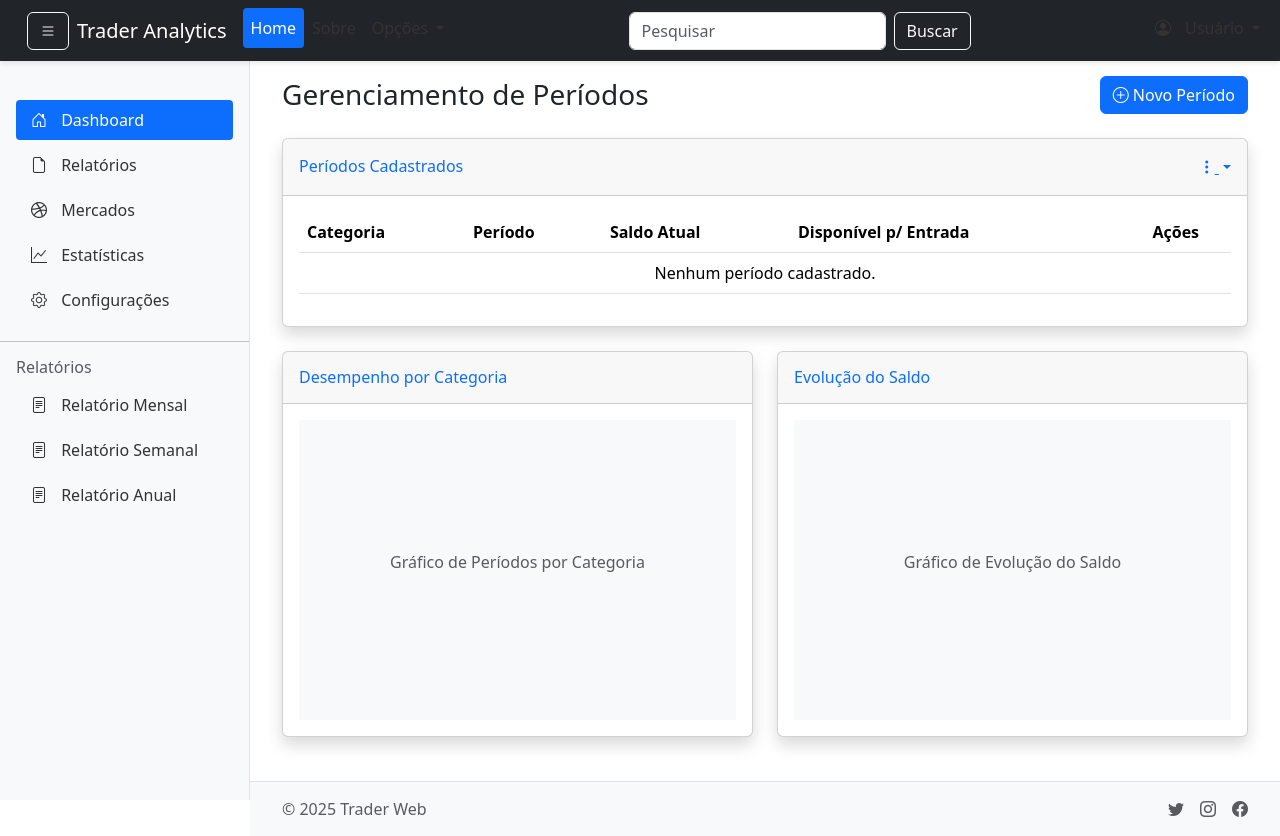
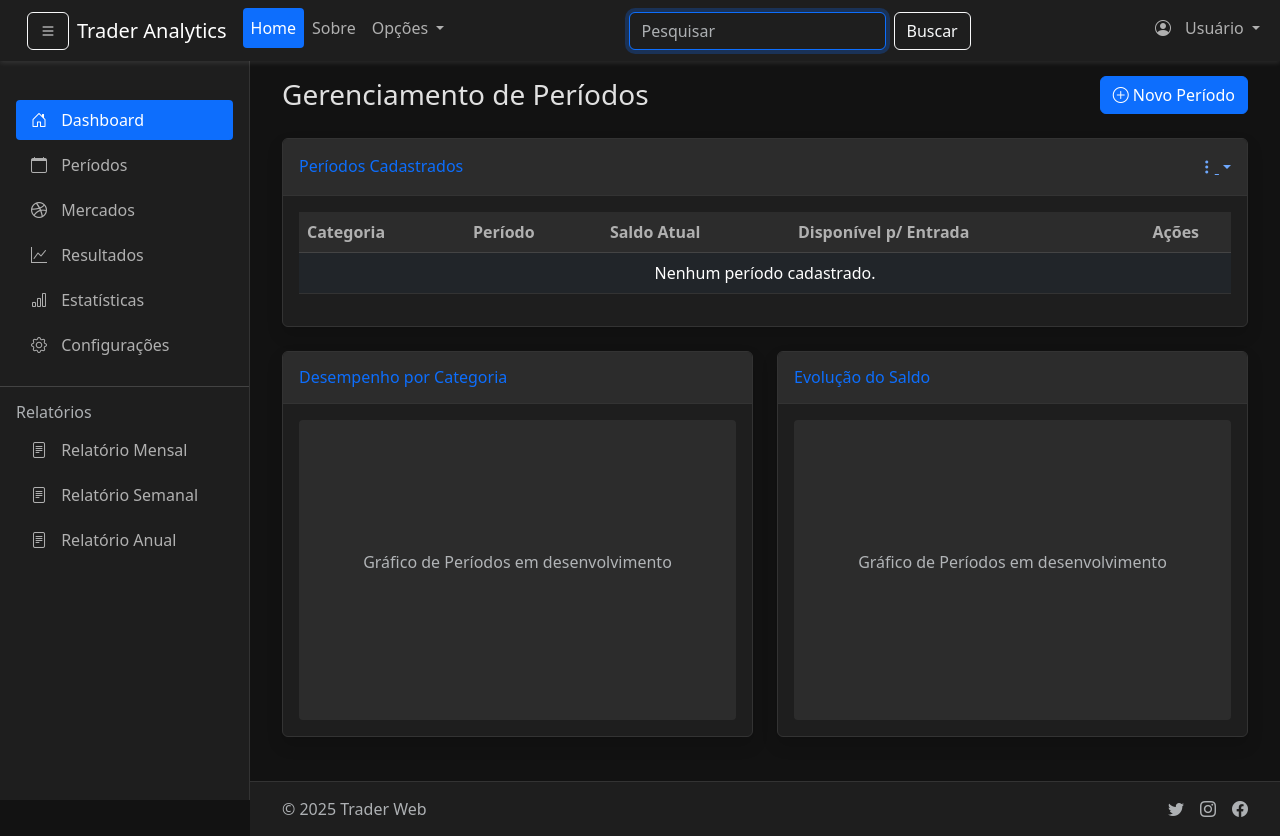
Before and after one commit to RodResq/trader-web, a Django app: page /periodos/ in a window 1280 px wide. Run offline with Django 5.2, Linux system fonts and the light colour scheme; data that the repository does not hold is empty; some libraries are stand-ins or nearby versions.

Commit message:
Atuliza estiloo css

```diff
--- a/setup/static/styles/index.css
+++ b/setup/static/styles/index.css
@@ -2,6 +2,8 @@ body {
   min-height: 100vh;
   display: flex;
   flex-direction: column;
+  background-color: #121212;
+  color: #e0e0e0;
 }
 
 .sidebar {
@@ -14,9 +16,10 @@ body {
   padding: 20px 0;
   overflow-x: hidden;
   overflow-y: auto;
-    background-color: #f8f9fa;
-    border-right: 1px solid #dee2e6;
+  background-color: #1e1e1e;
+  border-right: 1px solid #333;
   transition: all 0.3s;
+  color: #b0b0b0;
 }
 
 .main-content {
@@ -25,19 +28,22 @@ body {
   padding-top: 76px;
   flex: 1;
   transition: all 0.3s;
+  background-color: #121212;
 }
 
 .navbar {
   padding-left: 15px;
-    box-shadow: 0 2px 5px rgba(0,0,0,0.1);
+  box-shadow: 0 2px 5px rgba(255, 255, 255, 0.1);
+  background-color: #1e1e1e !important;
 }
 
 .footer {
   margin-left: 250px;
   padding: 15px 20px;
-    background-color: #f8f9fa;
-    border-top: 1px solid #dee2e6;
+  background-color: #1e1e1e;
+  border-top: 1px solid #333;
   transition: all 0.3s;
+  color: #888;
 }
 
 /* Quando a sidebar estiver recolhida */
@@ -73,13 +79,14 @@ body {
 
 .nav-link {
   padding: 8px 15px;
-    color: #333;
+  color: #b0b0b0;
   border-radius: 4px;
   margin-bottom: 5px;
 }
 
 .nav-link:hover {
-    background-color: #e9ecef;
+  background-color: #2c2c2c;
+  color: #ffffff;
 }
 
 .nav-link.active {
@@ -180,3 +268,58 @@ body {
     width: 100%;
   }
 }
+
+/* Dark Mode Card Overrides */
+.card {
+  background-color: #1e1e1e;
+  border-color: #333;
+  color: #e0e0e0;
+}
+.card-header {
+  background-color: #2c2c2c;
+  border-bottom: 1px solid #333;
+  color: #e0e0e0;
+}
+.table {
+  color: #e0e0e0;
+}
+.table th {
+  color: #b0b0b0;
+  background-color: #2c2c2c;
+  border-color: #444;
+}
+.table td {
+  border-color: #333;
+}
+.table-hover tbody tr {
+  background-color: rgba(255, 255, 255, 0.075);
+}
+/* Bootstrap component overrides */
+.btn-primary {
+  background-color: #0d6efd;
+  border-color: #0d6efd;
+}
+.btn-success {
+  background-color: #198754;
+  border-color: #198754;
+}
+.btn-warning {
+  background-color: #ffc107;
+  color: #000;
+}
+.btn-danger {
+  background-color: #dc3545;
+  border-color: #dc3545;
+}
+.form-control,
+.form-select {
+  background-color: #2c2c2c;
+  border-color: #444;
+  color: #e0e0e0;
+}
+.form-control,
+.form-select {
+  background-color: #1e1e1e;
+  border-color: #0d6efd;
+  box-shadow: 0 0 0 0.25rem rgba(13, 110, 253, 0.25);
+}
--- a/templates/analytics/base.html
+++ b/templates/analytics/base.html
@@ -11,7 +11,7 @@
   <link rel="stylesheet" href="https://cdn.jsdelivr.net/npm/bootstrap-icons@1.11.1/font/bootstrap-icons.css">
   <link rel="stylesheet" href="{% static 'styles/index.css' %}" >
 </head>
-<body>
+<body data-bs-theme="dark">
   <!-- Navbar -->
     {% include 'analytics/partials/_navbar.html' %}
     {% block content %}{% endblock %}
--- a/templates/analytics/index.html
+++ b/templates/analytics/index.html
@@ -46,6 +46,7 @@
         </div>
 
         <div class="col-xl-3 col-md-6 mb-4">
+          <a href="#" class="text-decoration-none">
             <div class="card border-left-info shadow h-100 py-2">
               <div class="card-body">
                 <div class="row no-gutters align-items-center">
@@ -69,6 +70,7 @@
                 </div>
               </div>
             </div>
+          </a>
         </div>
 
         <div class="col-xl-3 col-md-6 mb-4">
@@ -99,8 +101,8 @@
             </div>
             <div class="card-body">
               <div class="chart-area">
-                <div style="height: 300px; background-color: #f8f9fa; display: flex; align-items: center; justify-content: center;">
-                  <p class="text-center text-muted">Área do gráfico</p>
+                <div style="height: 300px; background-color:  #2c2c2c; display: flex; align-items: center; justify-content: center; border-radius: 4px;">
+                  <p class="text-center text-muted">Gráfico em desenvolvimento</p>
                 </div>
               </div>
             </div>
--- a/templates/analytics/modal/modal_desfazer_acao.html
+++ b/templates/analytics/modal/modal_desfazer_acao.html
@@ -1,22 +1,22 @@
 <div class="modal fade" id="desfazerAcaoModal" tabindex="-1" aria-labelledby="desfazerAcaoModalLabel" aria-hidden="true">
   <div class="modal-dialog">
-    <div class="modal-content">
-      <div class="modal-header bg-warning text-white">
-        <h5 class="modal-title" id="desfazerAcaoModalLabel">Confirmar Desfazer Ação</h5>
+    <div class="modal-content bg-dark">
+      <div class="modal-header border-bottom-0">
+        <h5 class="modal-title text-light" id="desfazerAcaoModalLabel">Confirmar Desfazer Ação</h5>
         <button type="button" class="btn-close btn-close-white" data-bs-dismiss="modal" aria-label="Fechar"></button>
       </div>
       <div class="modal-body">
         <div class="alert alert-warning">
           <i class="bi bi-exclamation-triangle"></i> Você está prestes a desfazer uma ação. Esta ação não pode ser desfeita.
         </div>
-        <div class="mb-3">
-          <p><strong>ID do Evento:</strong> <span id="evento-id-desfazer"></span></p>
-          <p><strong>Mercado:</strong> <span id="evento-mercado-desfazer"></span></p>
+        <div class="mb-3 text-light">
+          <p><strong>ID do Evento:</strong> <span id="evento-id-desfazer" class="text-muted"></span></p>
+          <p><strong>Mercado:</strong> <span id="evento-mercado-desfazer" class="text-muted"></span></p>
         </div>
       </div>
       <div class="modal-footer">
         <button type="button" class="btn btn-secondary" data-bs-dismiss="modal">Cancelar</button>
-        <button type="button" class="btn btn-warning" id="confirmarDesfazerAcaoBtn">
+        <button type="button" class="btn btn-warning text-dark" id="confirmarDesfazerAcaoBtn">
           <i class="bi bi-x-circle"></i> Confirmar
         </button>
       </div>
--- a/templates/analytics/modal/modal_recusar_aposta.html
+++ b/templates/analytics/modal/modal_recusar_aposta.html
@@ -1,7 +1,7 @@
 <div class="modal fade" id="recusarApostaModal" tabindex="-1" aria-labelledby="recusarApostaModalLabel" aria-hidden="true">
     <div class="modal-dialog">
-      <div class="modal-content">
-        <div class="modal-header bg-danger text-white">
+      <div class="modal-content bg-dark">
+        <div class="modal-header border-bottom-0">
           <h5 class="modal-title" id="recusarApostaModalLabel">Confirmar Recusa</h5>
           <button type="button" class="btn-close btn-close-white" data-bs-dismiss="modal" aria-label="Fechar"></button>
         </div>
@@ -17,7 +17,7 @@
 
           <div class="mb-3">
             <label for="recusarMotivo" class="form-label">Motivo da Recusa (opcional):</label>
-            <select class="form-select" id="recusarMotivo">
+            <select class="form-select bg-dark text-light" id="recusarMotivo">
               <option value="">Selecione um motivo...</option>
               <option value="odd_baixa">Odd muito baixa</option>
               <option value="risco_alto">Risco muito alto</option>
@@ -29,10 +29,10 @@
 
           <div class="mb-3" id="outroMotivoContainer" style="display: none;">
             <label for="outroMotivo" class="form-label">Especifique o motivo:</label>
-            <textarea class="form-control" id="outroMotivo" rows="3"></textarea>
+            <textarea class="form-control bg-dark text-light" id="outroMotivo" rows="3"></textarea>
           </div>
         </div>
-        <div class="modal-footer">
+        <div class="modal-footer border-top-0">
           <button type="button" class="btn btn-secondary" data-bs-dismiss="modal">Cancelar</button>
           <button type="button" class="btn btn-danger" id="confirmarRecusaBtn">
             <i class="bi bi-x-circle"></i> Confirmar Recusa
@@ -41,3 +41,15 @@
       </div>
     </div>
   </div>
+
+  <script>
+    // Adiciona evento para mostrar/esconder campo de outro motivo
+    document.addEventListener('DOMContentLoaded', function() {
+      const motivoSelect = document.getElementById('recusarMotivo');
+      const outroMotivoContainer = document.getElementById('outroMotivoContainer');
+
+      motivoSelect.addEventListener('change', function() {
+        outroMotivoContainer.style.display = this.value === 'outros' ? 'block' : 'none';
+      });
+    });
+  </script>
--- a/templates/analytics/partials/_navbar.html
+++ b/templates/analytics/partials/_navbar.html
@@ -1,5 +1,5 @@
 {% load static %}
-<nav class="navbar navbar-expand-lg navbar-dark bg-dark fixed-top">
+<nav class="navbar navbar-expand-lg fixed-top">
     <div class="container-fluid">
       <button id="sidebarToggle" class="btn btn-outline-light me-2">
         <i class="bi bi-list"></i>
--- a/templates/analytics/partials/_sidebar.html
+++ b/templates/analytics/partials/_sidebar.html
@@ -5,23 +5,28 @@
     </div>
     <ul class="nav flex-column px-3">
       <li class="nav-item">
-        <a class="nav-link active" href="#">
+        <a class="nav-link active" href="/">
           <i class="bi bi-house-door"></i> Dashboard
         </a>
       </li>
       <li class="nav-item">
-        <a class="nav-link" href="#">
-          <i class="bi bi-file-earmark"></i> Relatórios
+        <a class="nav-link" href="{% url 'periodo:index' %}">
+            <i class="bi bi-calendar"></i> Períodos
+        </a>
+      </li>
+      <li class="nav-item">
+        <a class="nav-link" href="{% url 'analytics:eventos' %}">
+          <i class="bi bi-dribbble"></i> Mercados
+        </a>
+      </li>
+      <li class="nav-item">
+        <a class="nav-link" href="{% url 'analytics:lucro:index' %}">
+            <i class="bi bi-graph-up"></i> Resultados
         </a>
       </li>
       <li class="nav-item">
         <a class="nav-link" href="#">
-          <i class="bi bi-dribbble"></i> Mercados
-        </a>
-      </li>
-      <li class="nav-item">
-        <a class="nav-link" href="#">
-          <i class="bi bi-graph-up"></i> Estatísticas
+          <i class="bi bi-bar-chart"></i> Estatísticas
         </a>
       </li>
       <li class="nav-item">
--- a/templates/analytics/periodo/periodos.html
+++ b/templates/analytics/periodo/periodos.html
@@ -83,8 +83,8 @@
           </div>
           <div class="card-body">
             <div class="chart-area">
-              <div style="height: 300px; background-color: #f8f9fa; display: flex; align-items: center; justify-content: center;">
-                <p class="text-center text-muted">Gráfico de Períodos por Categoria</p>
+              <div style="height: 300px; background-color: #2c2c2c; display: flex; align-items: center; justify-content: center; border-radius: 4px;">
+                <p class="text-center text-muted">Gráfico de Períodos em desenvolvimento</p>
               </div>
             </div>
           </div>
@@ -98,8 +98,8 @@
           </div>
           <div class="card-body">
             <div class="chart-area">
-              <div style="height: 300px; background-color: #f8f9fa; display: flex; align-items: center; justify-content: center;">
-                <p class="text-center text-muted">Gráfico de Evolução do Saldo</p>
+              <div style="height: 300px; background-color: #2c2c2c; display: flex; align-items: center; justify-content: center; border-radius: 4px;">
+                <p class="text-center text-muted">Gráfico de Períodos em desenvolvimento</p>
               </div>
             </div>
           </div>
```
Also changed, not shown: other parts of setup/static/styles/index.css (+90 -9 lines), templates/analytics/lucro/lucros.html (+4 -4 lines). Lines whose indentation alone changed are shown as unchanged.
